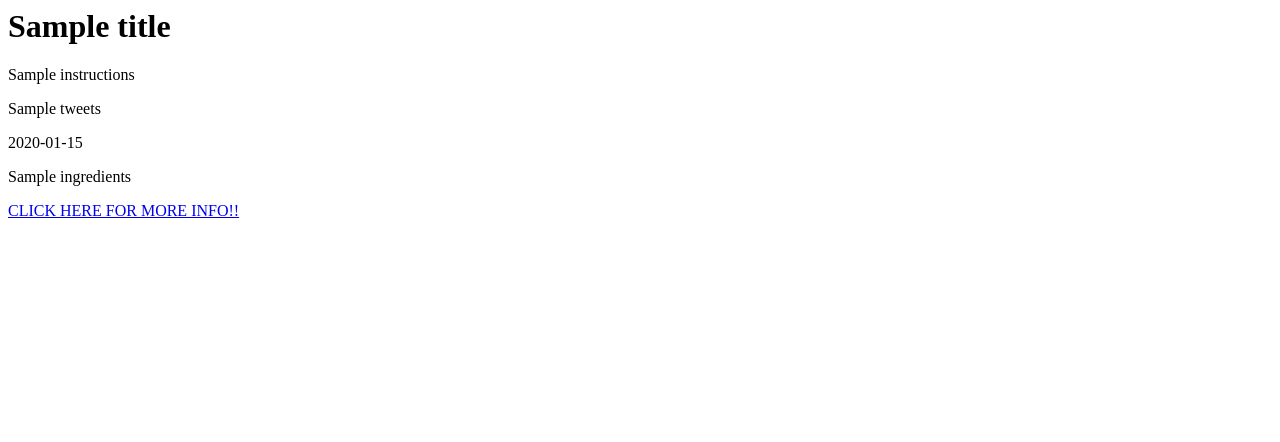
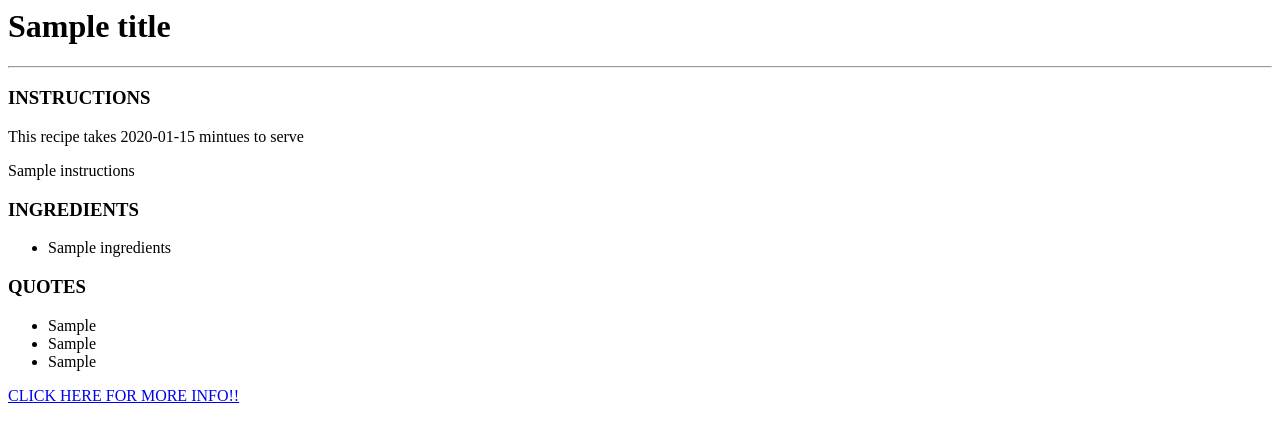
Before and after one commit to sabha4/project1-trhar9, a Python web app: template templates/index.html in a window 1280 px wide. Shown: the top 442 px of the page. Run offline with Jinja, Linux system fonts and the light colour scheme; the template is opened without the code that fills it: most values are stand-ins (such as "Sample title", 1, 10 or a date in 2020).

Commit message:
tweets and filter of ingredients, edited html

```diff
--- a/templates/index.html
+++ b/templates/index.html
@@ -3,10 +3,24 @@
   </head>
   <body>
    <h1>{{title}}</h1>
+   <hr>
+
+   <h3>INSTRUCTIONS</h3>
+   <p>This recipe takes {{cooktime}} mintues to serve</p>
    <p>{{instructions}}</p>
-   <p>{{tweets}}</p>
-   <p>{{cooktime}}</p>
-   <p>{{ingredients}}</p>
+
+   <h3>INGREDIENTS</h3>
+   <ul>
+         <li id="food">{{ingredients}}</li>
+    </ul>
+
+    <h3>QUOTES</h3>
+    <ul>
+        <li>{{tweet1}}</li>
+        <li>{{tweet2}}</li>
+        <li>{{tweet3}}</li>
+    </ul>
+
    <a href={{url}}>CLICK HERE FOR MORE INFO!!</a>
   </body>
 </html>
```
Also changed, not shown: app.py (+14 -3 lines).
